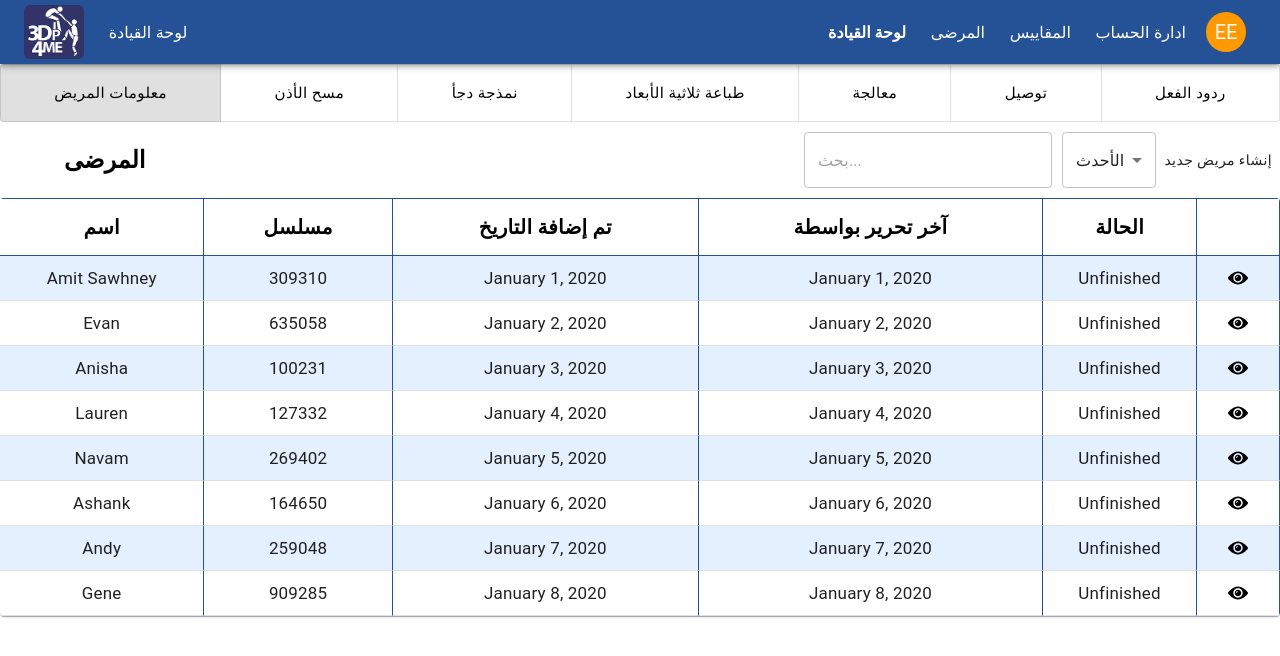
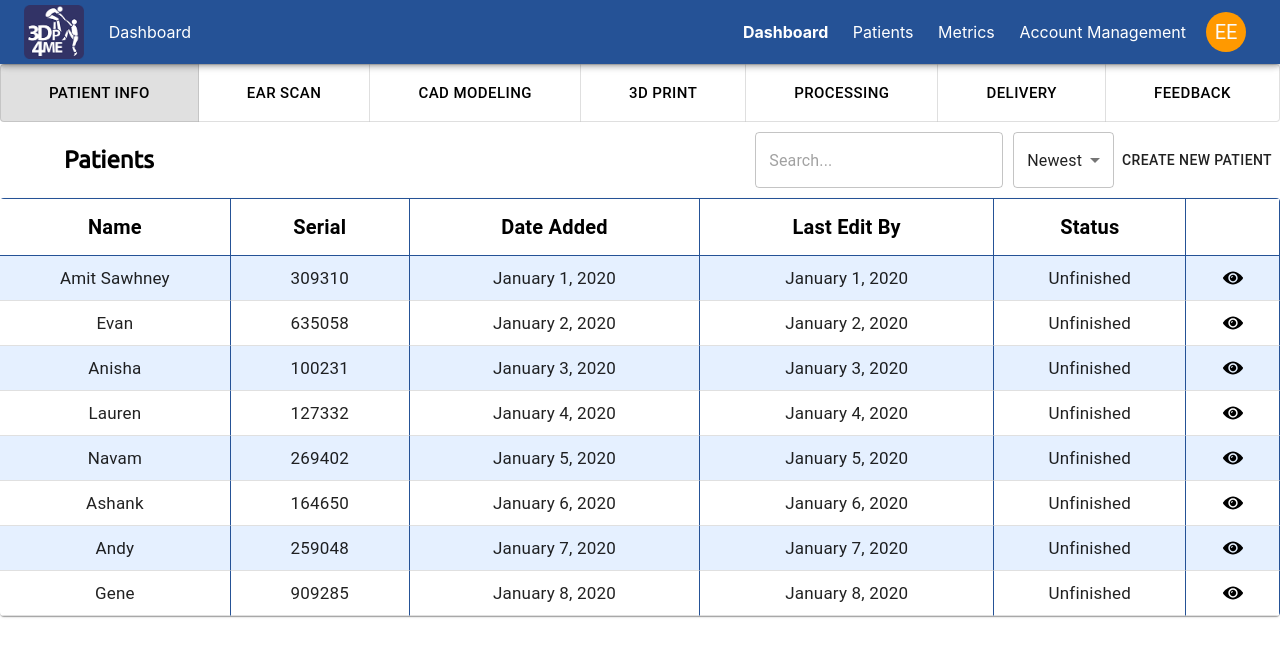
Before and after one commit to hack4impact-uiuc/3dp4me, a React (Create React App) app in the folder frontend/: page / in a window 1280 px wide. Shown: the top 656 px of the page. Built offline with nearby package versions, Linux system fonts and the light colour scheme.

Commit message:
created colors.json to manage website colors

```diff
--- a/frontend/src/App.js
+++ b/frontend/src/App.js
@@ -26,7 +26,7 @@ function App() {
 
   useEffect(() => {
     // TODO: get user session langauge
-    setKey("AR");
+    setKey("EN");
   }, []);
 
   return (
--- a/frontend/src/colors.json
+++ b/frontend/src/colors.json
@@ -1,4 +1,13 @@
 {
+    "navbar": "#255296",
+    "tableRowContrast": "#e1edff",
+    "primaryText": "",
+    "secondaryText": "",
     "primary": "",
-    "secondary": ""
+    "secondary": "#dedffb",
+    "sidebar": "#323366",
+    "button": "#5395f8",
+    "status": {
+
+    }
 }
```
